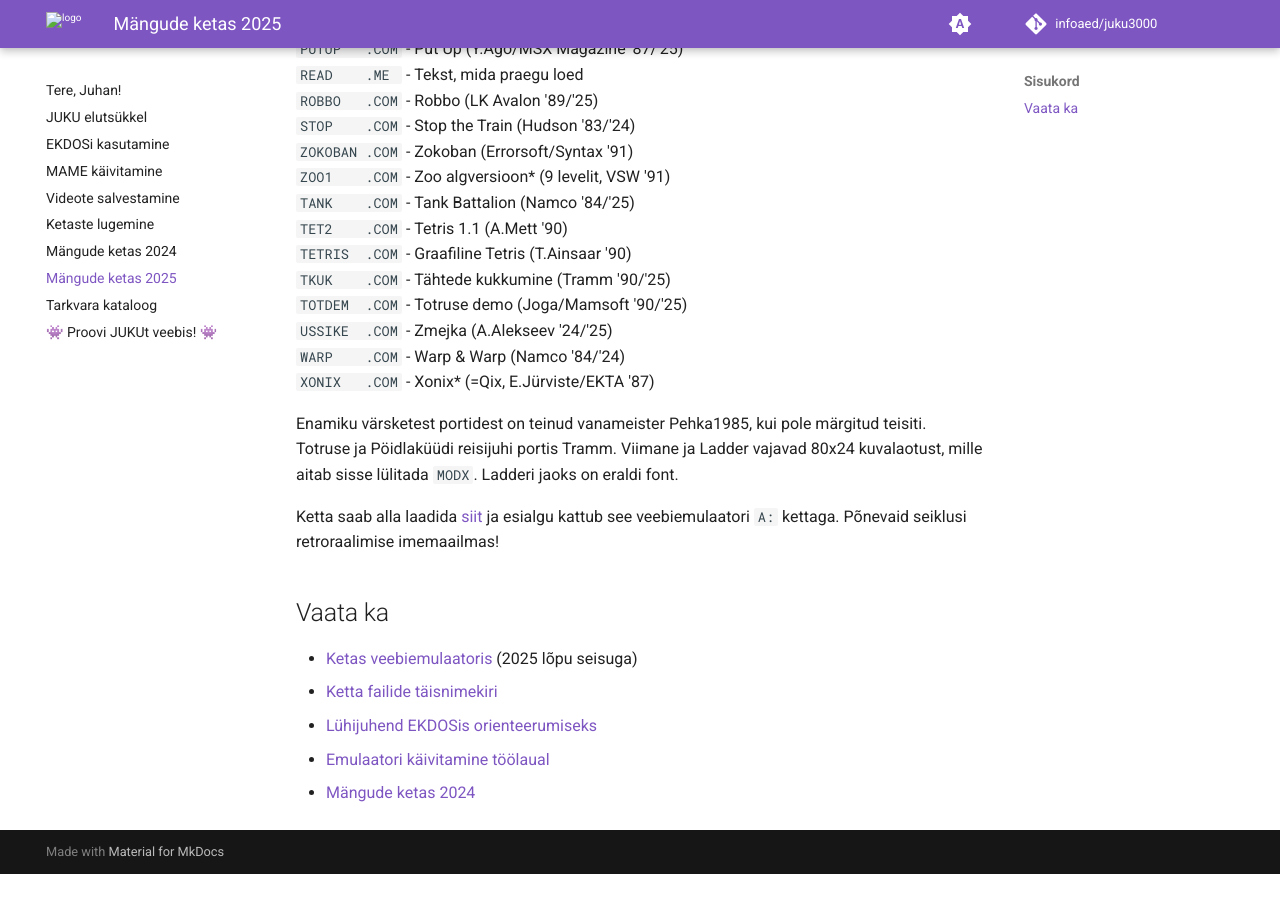
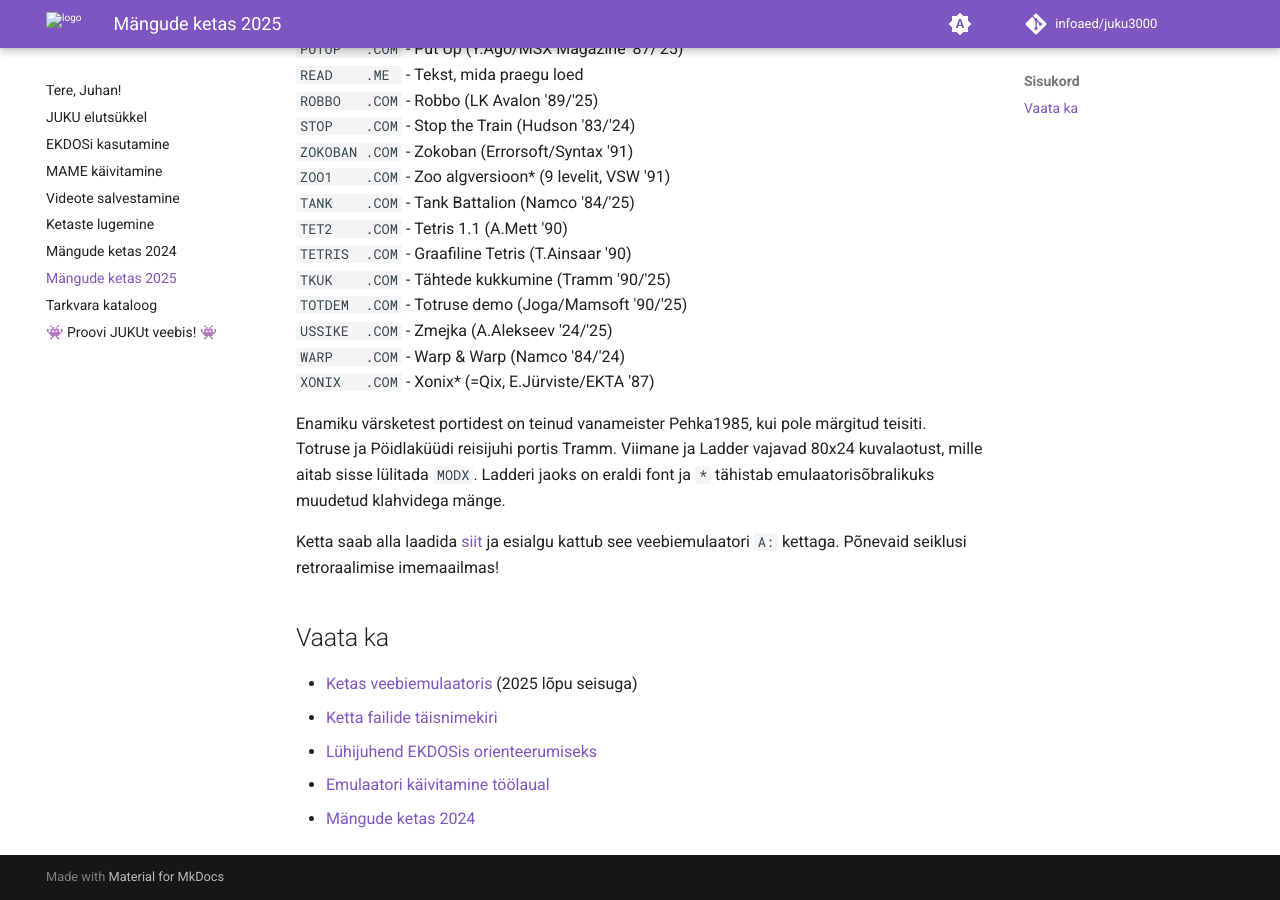
Before and after one commit to infoaed/juku3000, an MkDocs documentation site: the page built from docs/porditud-mängud-2025.md, in a window 1280 px wide and 900 px high, scrolled down 899 px. Built offline with MkDocs 1.6.1 and Material for MkDocs 9.7.7, drawn with Linux system fonts in a browser that asks for light colours; comment, search, counter and statistics services are not loaded; before the commit the page ends 1773 px from its top, so only the background shows below that.

Commit message:
Märkus tärnide kohta

```diff
--- a/docs/porditud-mängud-2025.md
+++ b/docs/porditud-mängud-2025.md
@@ -51,9 +51,7 @@ tuntud koopiatele ja uusversioonidele.
 ``WARP    .COM`` - Warp & Warp (Namco '84/'24)
 ``XONIX   .COM`` - Xonix\* (=Qix, E.Jürviste/EKTA '87)
 
-Enamiku värsketest portidest on teinud vanameister Pehka1985, kui pole märgitud teisiti.
-Totruse ja Pöidlaküüdi reisijuhi portis Tramm. Viimane ja Ladder vajavad 80x24 kuvalaotust,
-mille aitab sisse lülitada `MODX`. Ladderi jaoks on eraldi font.
+Enamiku värsketest portidest on teinud vanameister Pehka1985, kui pole märgitud teisiti. Totruse ja Pöidlaküüdi reisijuhi portis Tramm. Viimane ja Ladder vajavad 80x24 kuvalaotust, mille aitab sisse lülitada `MODX`. Ladderi jaoks on eraldi font ja `*` tähistab emulaatorisõbralikuks muudetud klahvidega mänge.
 
 Ketta saab alla laadida [siit](https://elektroonikamuuseum.ee/failid/juku/tarkvara/J3KGAME2.JUK) ja esialgu kattub see veebiemulaatori `A:` kettaga. Põnevaid seiklusi retroraalimise imemaailmas!
 
```
